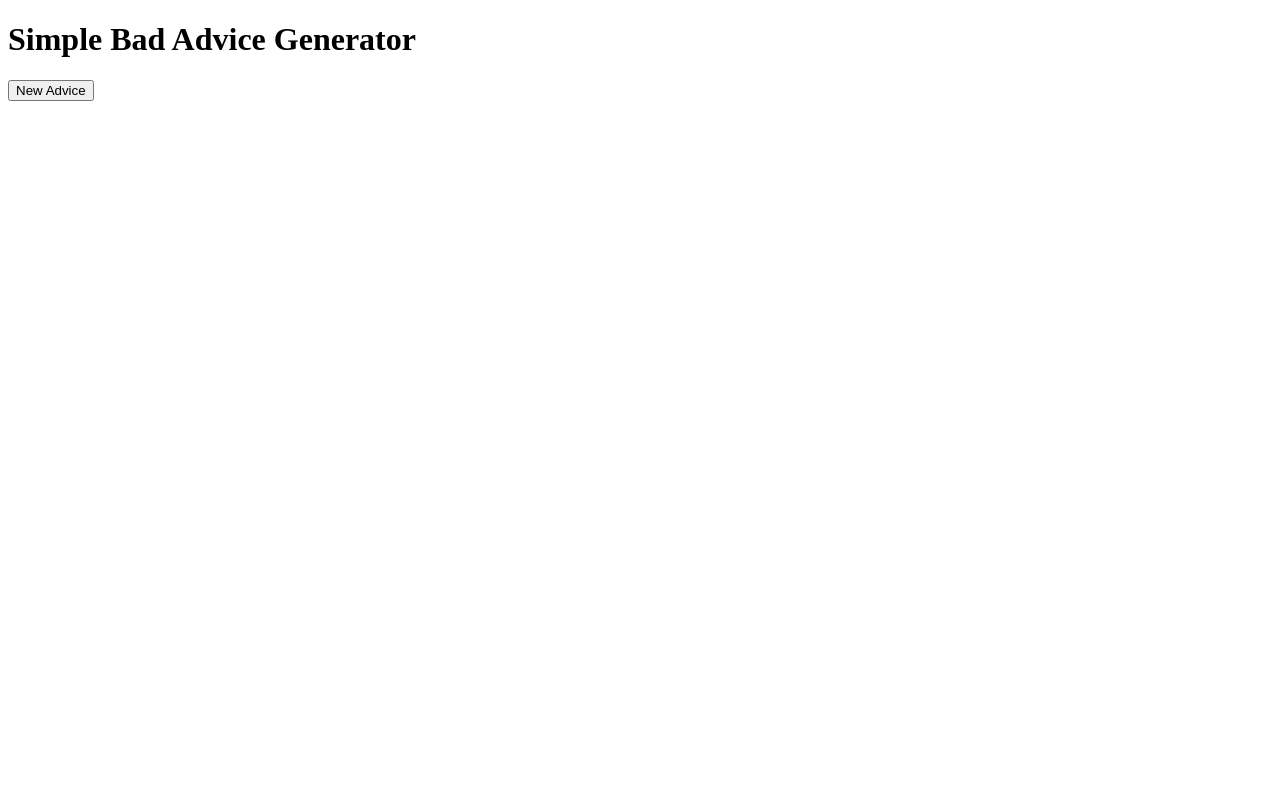
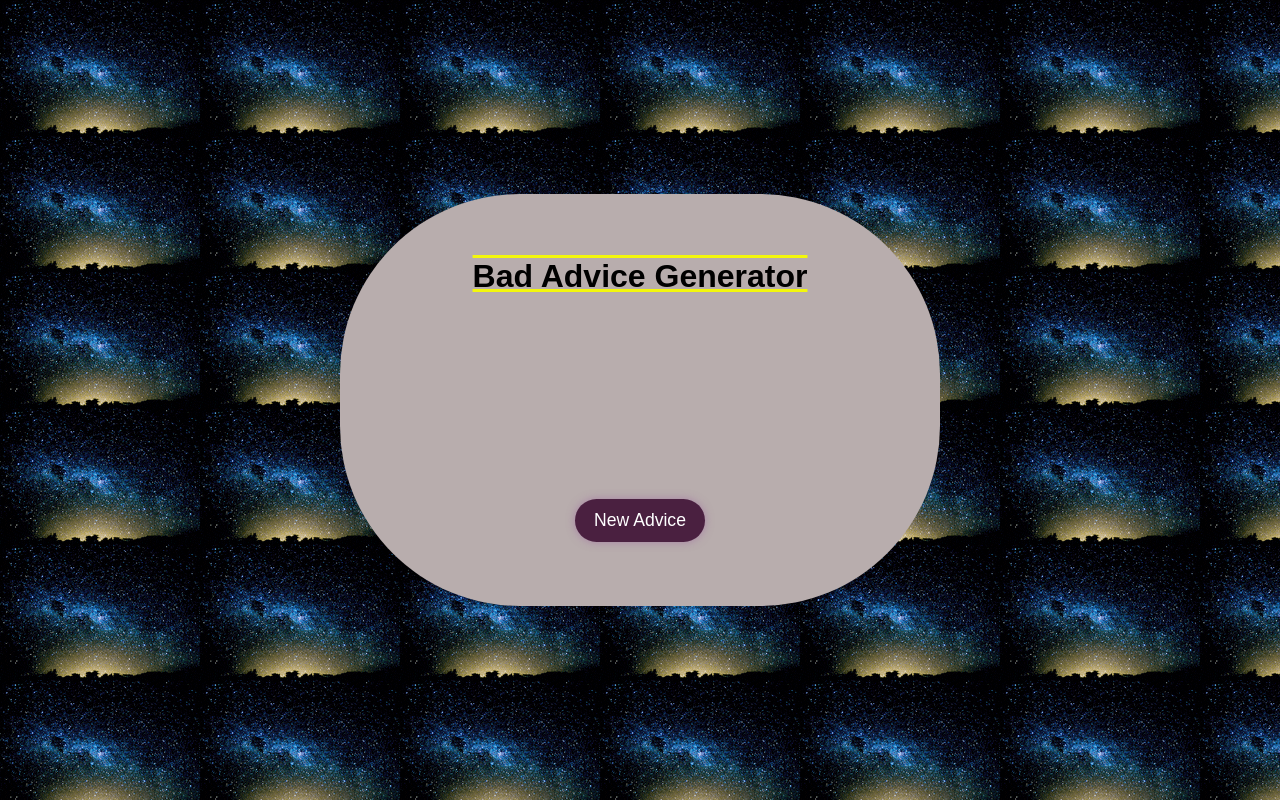
Before and after one commit to makaylacodes/js_simple_generator, a plain HTML site: page index.html in a window 1280 px wide. Drawn offline with Linux system fonts and the light colour scheme; a web font is replaced by a local one.

Commit message:
I have mostly completed the css styling. Everything works as it should

```diff
--- a/index.html
+++ b/index.html
@@ -1,21 +1,30 @@
 <!DOCTYPE html>
+<html lang = "en">
+<head>
+    <meta charset = "UTF-8">
+    <meta name = "viewport" content = "width-device-width, intial-scale-1.0">
+    <title>Bad Advice Generator</title>
+    <link rel = "stylesheet" href = "style.css">
+</head>
 
-<html>
+<body background="starrygif.gif">
+    <div class = "quote-wrapper">
 
-    <head>
-        <title>Bad Advice Generator</title>
-    </head>
+        <h3> Bad Advice Generator</h3>
 
-    <body>
-        <h1>Simple Bad Advice Generator</h1>
-        <div id ="quoteDisplay">
-<!-- Quotes will go here -->
+        <div id = "quoteDisplay">
+            <blockquote id = "advice"></blockquote>
+
         </div>
 
-        <button onclick ="newQuote()"> New Advice </button>
+        <cite id = "quote-author"></cite>
 
-        <script src = "javascript.js"> </script>
+        <div class = "gen-quote-btn">
+            <button onclick = "newQuote()" id = "gen-quote-btn" > New Advice </button>
+        </div>
 
-    </body>
+    </div>
+    <script src = "javascript.js"> </script>
+</body>
 
 </html>
--- a/javascript.js
+++ b/javascript.js
@@ -1,3 +1,4 @@
+
 var advice = [
     'You should check todays newspaper for a job ',
     'Always leave a spare key under your doormat',
@@ -14,4 +15,5 @@ var advice = [
 function newQuote () {
     var randomNumber = Math.floor(Math.random() * (advice.length));
     document.getElementById('quoteDisplay').innerHTML = advice[randomNumber];
+    document.getElementById('quoteDisplay' + advice.bold());
 }
--- a/style.css
+++ b/style.css
@@ -0,0 +1,96 @@
+@import url('https://fonts.googleapi.com/css2?family=poppins:wght@100;200;300;400;500;600;700;800;900&display=swap');
+
+:root{
+    --pink-lace: #F5CCE8 ;
+    --plum-web: #EC9DED;
+    --middle-purple: #C880B7 ;
+    --pearly-purple: #9F6BA0 ;
+    --dark-purple: #4A2040;
+}
+*{
+    padding: 0;
+    margin: 0;
+    box-sizing: border-box;
+    font-family: 'Poppins', sans-serif;
+
+}
+
+body{
+    min-height: 100vh;
+    display: flex;
+    justify-content: center;
+    align-items: center;
+    text-align: center;
+    font-size: 1.2rem;
+    background-color: var(--dark-purple);
+    padding: 1rem;
+}
+
+.quote-wrapper{
+    background-color: rgb(184, 173, 173);
+    border-radius: 180px;
+    padding: 4rem 7rem;
+    -webkit-box-shadow: 0px 2px 15px -5px rgba(0, 0, 0, 0, 1);
+    -moz-box-shadow: 0px 2px 15px -5px rgba(0, 0, 0, 0, 1);
+    box-shadow: 0px 2px 15px -5px rgba(0, 0, 0, 0, 1);
+}
+
+.quote-wrapper h3{
+    font-size: 2rem;
+    margin-bottom: 2rem;
+    text-decoration: underline overline rgb(243, 247, 12);
+}
+
+#quoteDisplay{
+    font-size: 1.2rem;
+    width: 355px;
+    border: 900px rgb(39, 214, 24);
+    padding: 30px;
+    margin: 5px;
+    text-align: center;
+
+}
+
+.quote-wrapper small{
+    font-weight: 700;
+    padding: 3rem 3rem;
+    color: var(--dark-purple);
+    border-radius: 5px;
+    text-transform: capitalize;
+
+}
+
+.quote-wrapper blockquote{
+    padding: 3rem 3rem;
+    font-weight: 300;
+}
+.quote-wrapper cite{
+    display: block;
+    font-style: normal;
+    margin-bottom: 1rem;
+
+}
+
+#gen-quote-btn{
+    font-size: 1.1rem;
+    border: none;
+    background-color: var(--dark-purple);
+    color: #fff;
+    padding: 0.7rem 1.2rem;
+    border-radius: 1.5rem;
+    cursor: pointer;
+    outline: 0;
+}
+
+#gen-quote-btn{
+    -webkit-box-shadow: 0px 0px 9px 0px rgba(159, 107, 160, 0.67);
+    -moz-box-shadow: 0px 0px 9px 0px rgba(159, 107, 160, 0.67);
+    -box-shadow: 0px 0px 9px 0px rgba(159, 107, 160, 0.67);
+}
+
+@media screen and (min-width: 680px){
+    .quote-wrapper{
+        width: 600px;
+    }
+
+}
```
Also changed, not shown: starrybackground.jpg (added), starrygif.gif (added).
